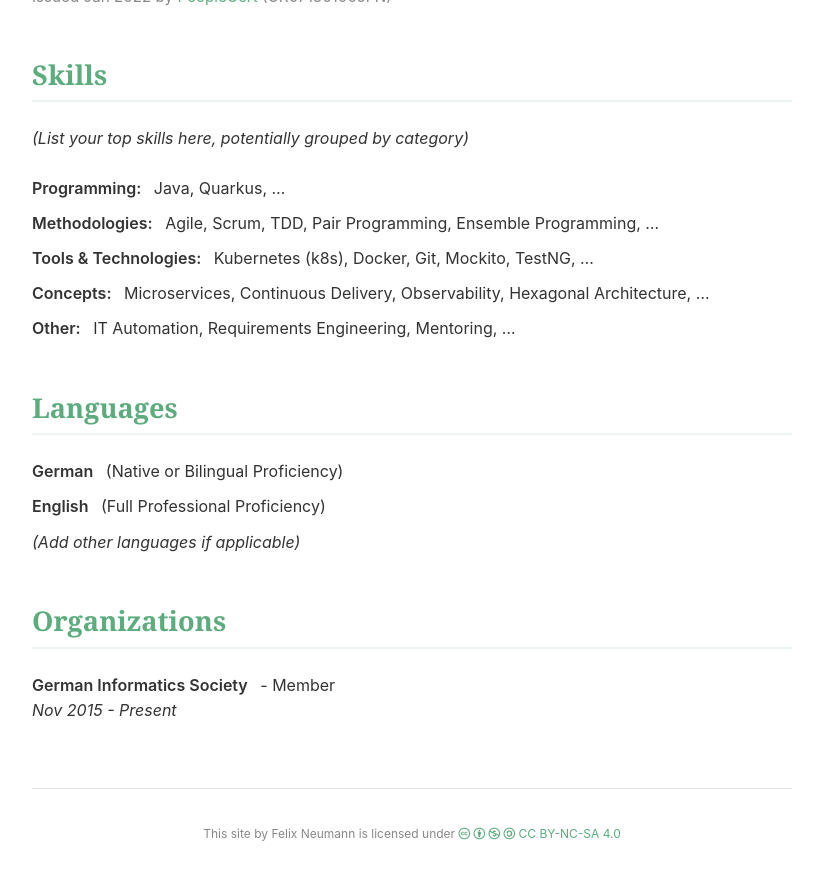
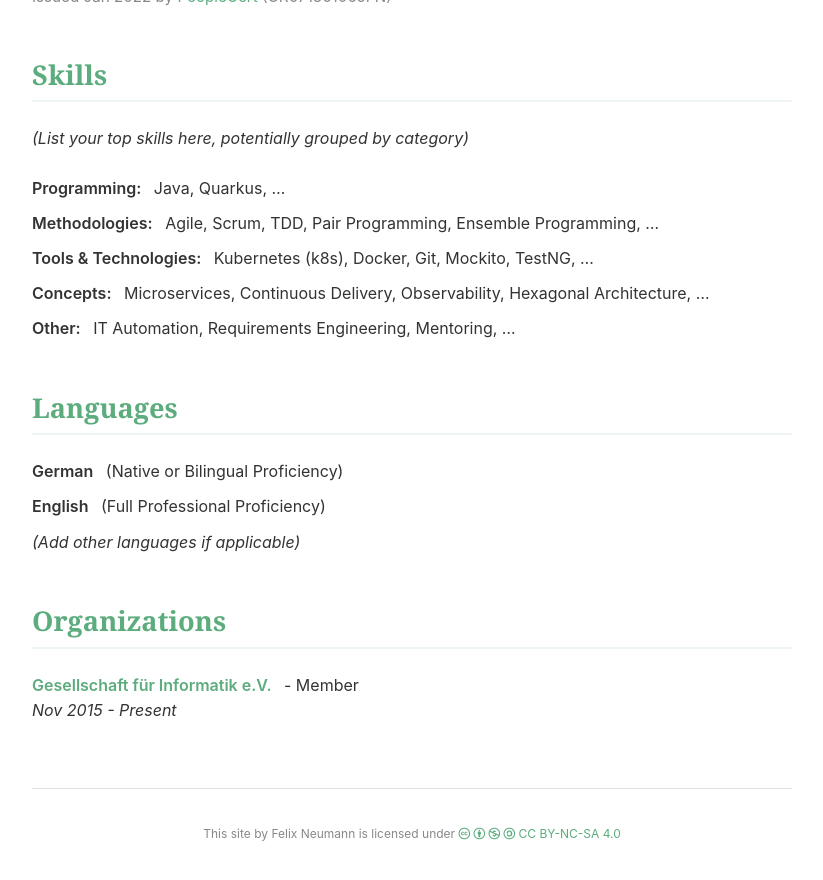
Before and after one commit to fxnn/fxnn.github.io, a Jekyll site: the page built from cv.md, in a window 1280 px wide and 900 px high, scrolled down 2574 px. Shown: the top 880 px of the window, without its empty margins (228-1051 px from the left). Built offline with Jekyll 4.4.1, drawn with Linux system fonts in a browser that asks for light colours.

Commit message:
fix: Keep original name for GI and add link

```diff
--- a/cv.md
+++ b/cv.md
@@ -97,5 +97,5 @@ Issued Jan 2022 by [PeopleCert](https://www.peoplecert.org/for-corporations/cert
 
 ## Organizations
 
-*   **German Informatics Society** - Member
+*   **[Gesellschaft für Informatik e.V.](https://gi.de)** - Member
     *   *Nov 2015 - Present*
```
